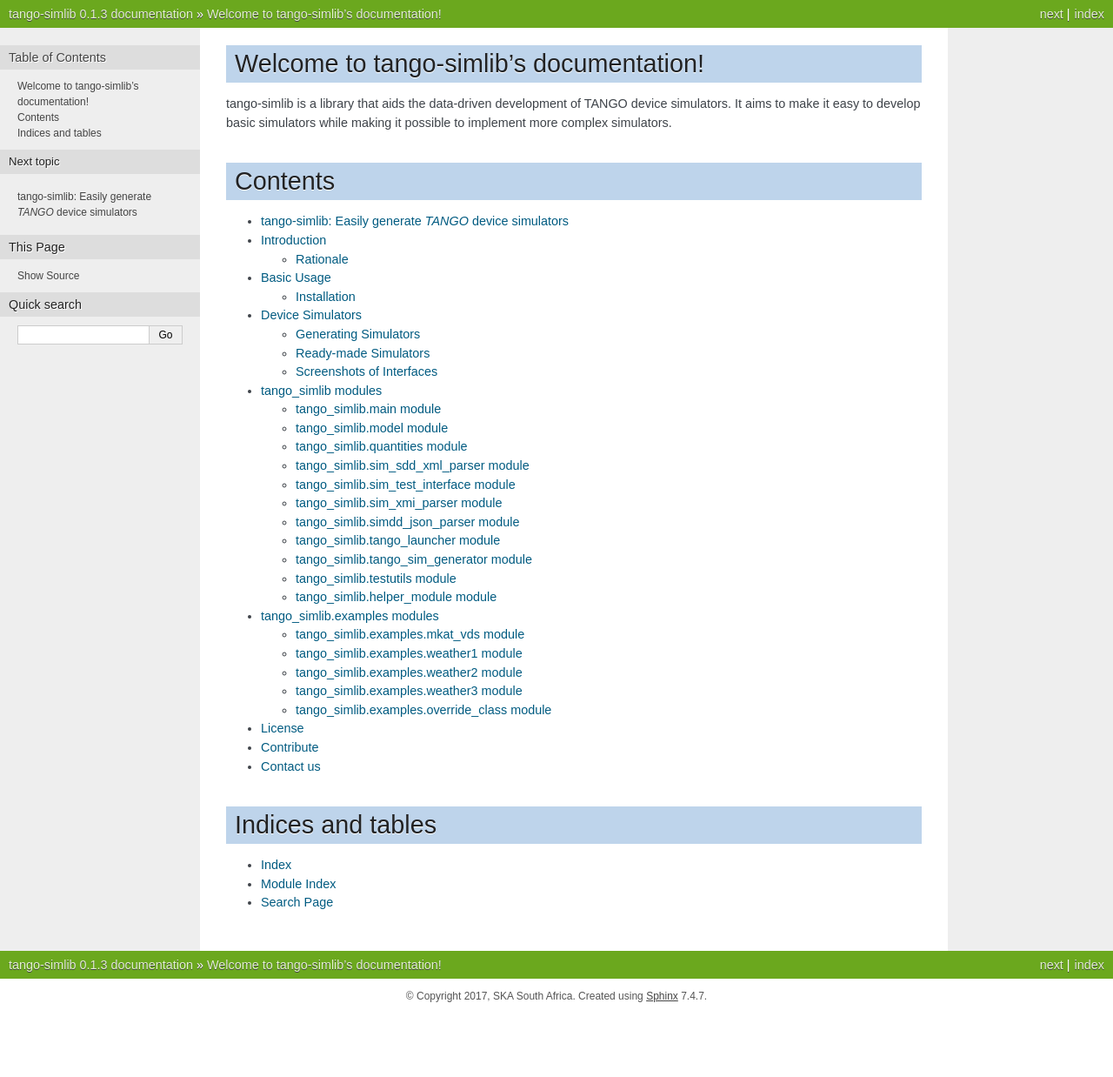
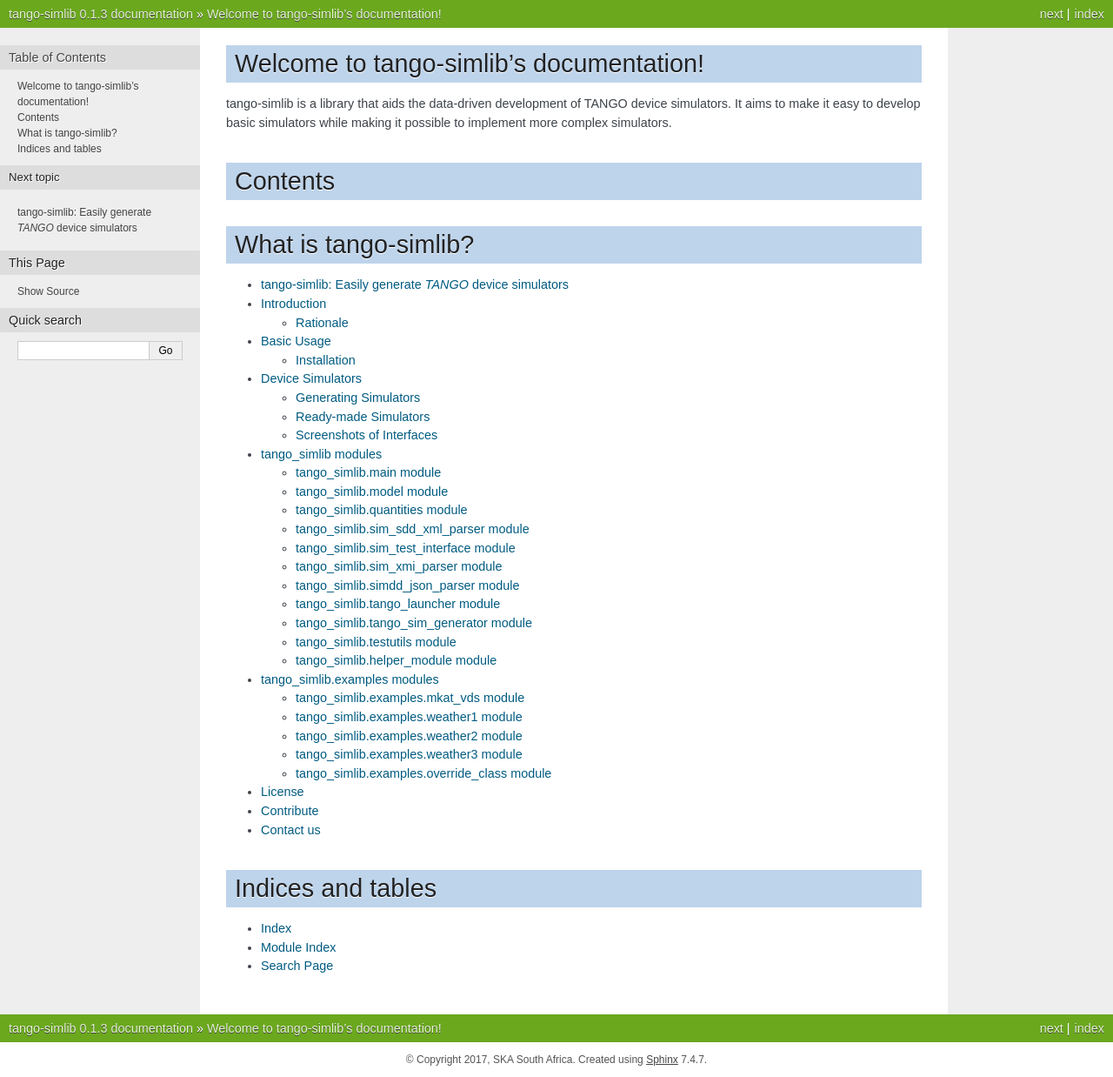
Before and after one commit to ska-sa/tango-simlib, a Sphinx documentation site: the page built from doc/index.rst, in a window 1280 px wide. Shown: the whole page at 87% size. Built offline with Sphinx 7.4.7, drawn with Linux system fonts in a browser that asks for light colours; pages that are not in the unit, such as notebooks, are missing from menus; before the commit the page ends 1165 px from its top, so only the background shows below that.

Commit message:
Inserting a heading to documentation'

```diff
--- a/doc/index.rst
+++ b/doc/index.rst
@@ -12,6 +12,9 @@
 
 Contents
 ========
+
+What is tango-simlib?
+=====================
 
 .. toctree::
    :maxdepth: 2
```
